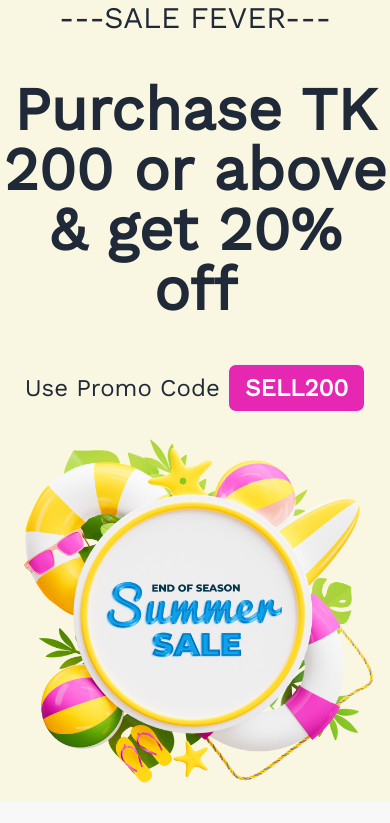
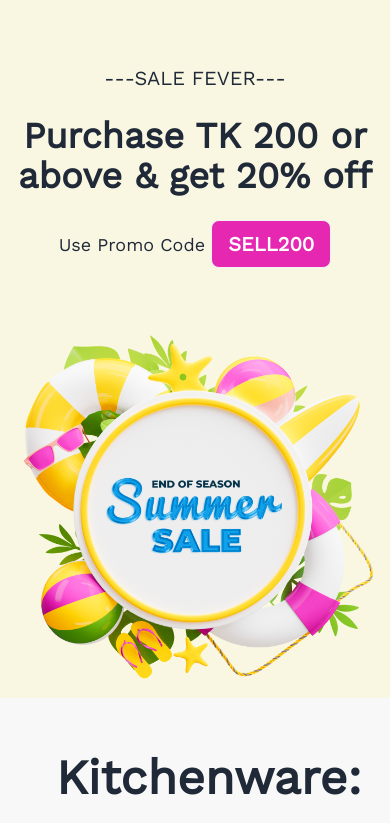
Before and after one commit to tabib-e-alahi/Summer-sale, a plain HTML site: page index.html in a window 390 px wide. Shown: the top 823 px of the page. Drawn offline with nearby package versions, Linux system fonts and the light colour scheme.

Commit message:
header mobile resposive done

```diff
--- a/index.html
+++ b/index.html
@@ -23,14 +23,14 @@
     </style>
   </head>
   <body class="">
-    <header class=" 0 bg-[#F9F6E2]">
+    <header class=" bg-[#F9F6E2]">
 
-        <section class="grid lg:grid-cols-2 lg:w-10/12 lg:mx-auto lg:py-2">
+        <section class="grid grid-cols-1 pt-16 lg:pt-0 lg:grid-cols-2 lg:w-10/12 lg:mx-auto lg:py-2">
 
           <div class="flex flex-col items-center justify-center">
-            <p class="font-medium text-3xl text-center">---SALE FEVER---</p>
-            <h1 class="font-bold text-6xl text-center my-11">Purchase TK 200 or above & get 20% off</h1>
-            <p class="font-medium text-2xl">Use Promo Code <button class="btn font-semibold text-2xl bg-[#E527B2] hover:bg-[#E527B2] text-white" id="sell-btn">SELL200</button></p>
+            <p class="font-medium  text-xl lg:text-3xl text-center">---SALE FEVER---</p>
+            <h1 class="font-bold  text-4xl lg:text-6xl text-center my-6 lg:my-11">Purchase TK 200 or above & get 20% off</h1>
+            <p class="font-medium text-lg lg:text-2xl mb-10 lg:mb-0">Use Promo Code <button class="btn font-semibold text-xl lg:text-2xl bg-[#E527B2] hover:bg-[#E527B2] text-white" id="sell-btn">SELL200</button></p>
           </div>
 
           <div class="w-full">
@@ -298,7 +298,7 @@
       </div>
 
       <!-- calculation area ==================================== -->
-      <div class="flex flex-col gap-14">
+      <div class="flex flex-col mt-10 lg:mt-0 gap-10 lg:gap-14">
         <!-- ======================= Have Coupon Code area===================== -->
         <div class="card h-[150px] bg-base-100 shadow-xl">
           <div class="card-body">
```
